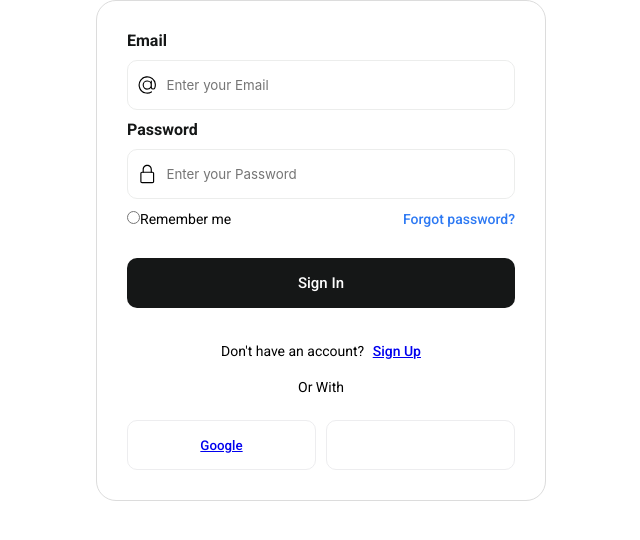
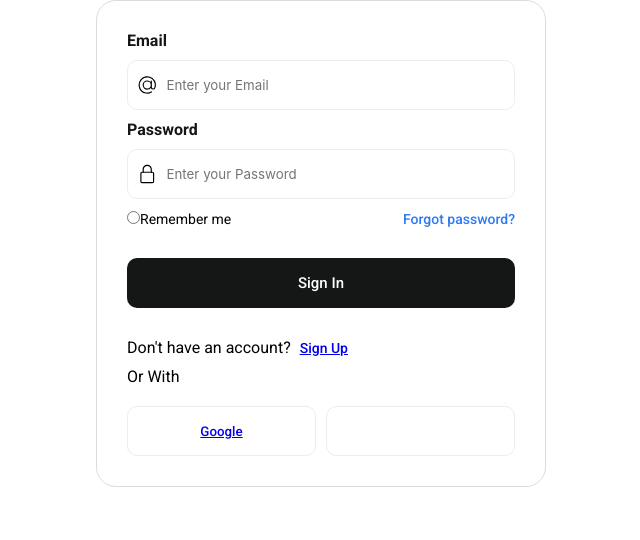
Before and after one commit to Daniel24356/LoanAppFrontend, a React (Vite) app: page /login in a window 1280 px wide. Shown: the top 540 px of the page, without its empty margins (319-959 px from the left). Built offline with nearby package versions, Linux system fonts and the light colour scheme.

Commit message:
commented login.css

```diff
--- a/src/pages/login.css
+++ b/src/pages/login.css
@@ -90,12 +90,12 @@
     cursor: pointer;
   }
 
-  .p {
+  /* .p {
     text-align: center;
     color: black;
     font-size: 14px;
     margin: 5px 0;
-  }
+  } */
 
   .btn {
     margin-top: 10px;
```
